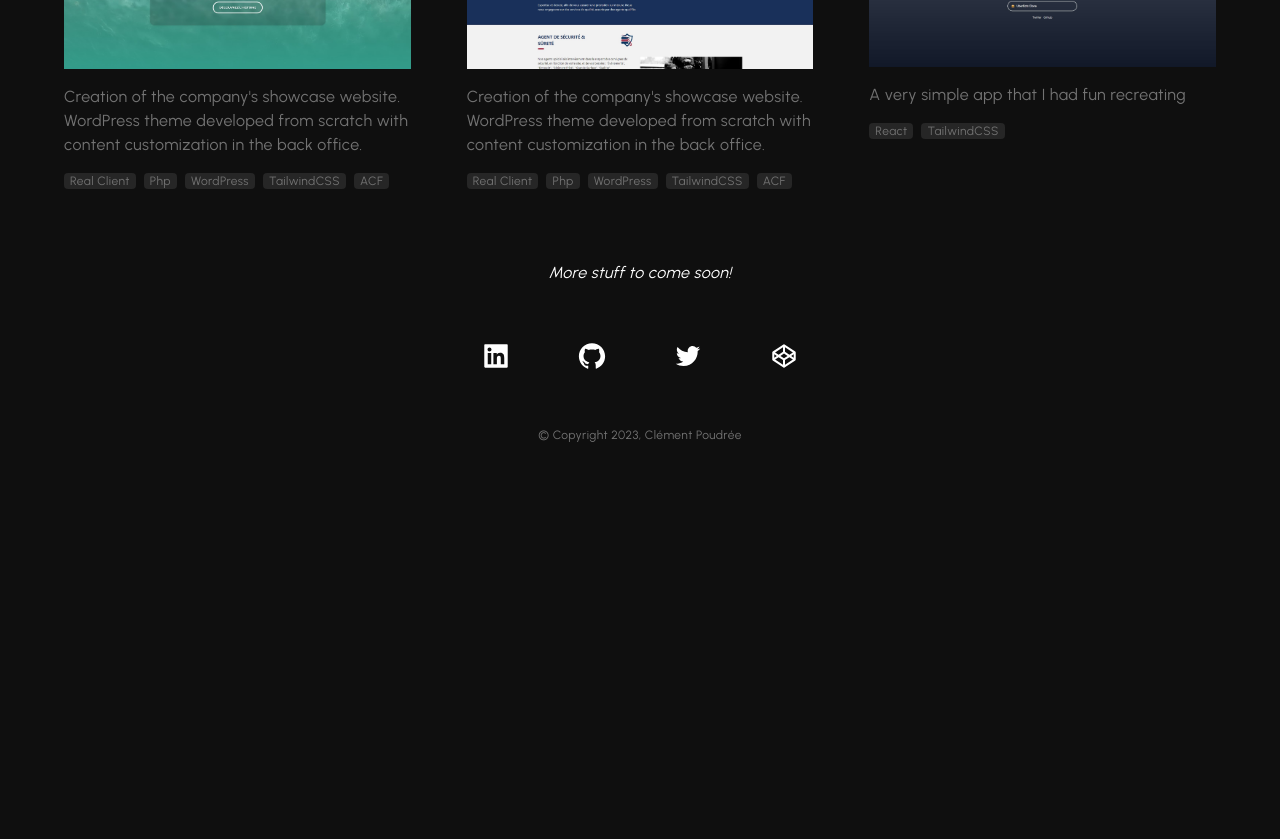
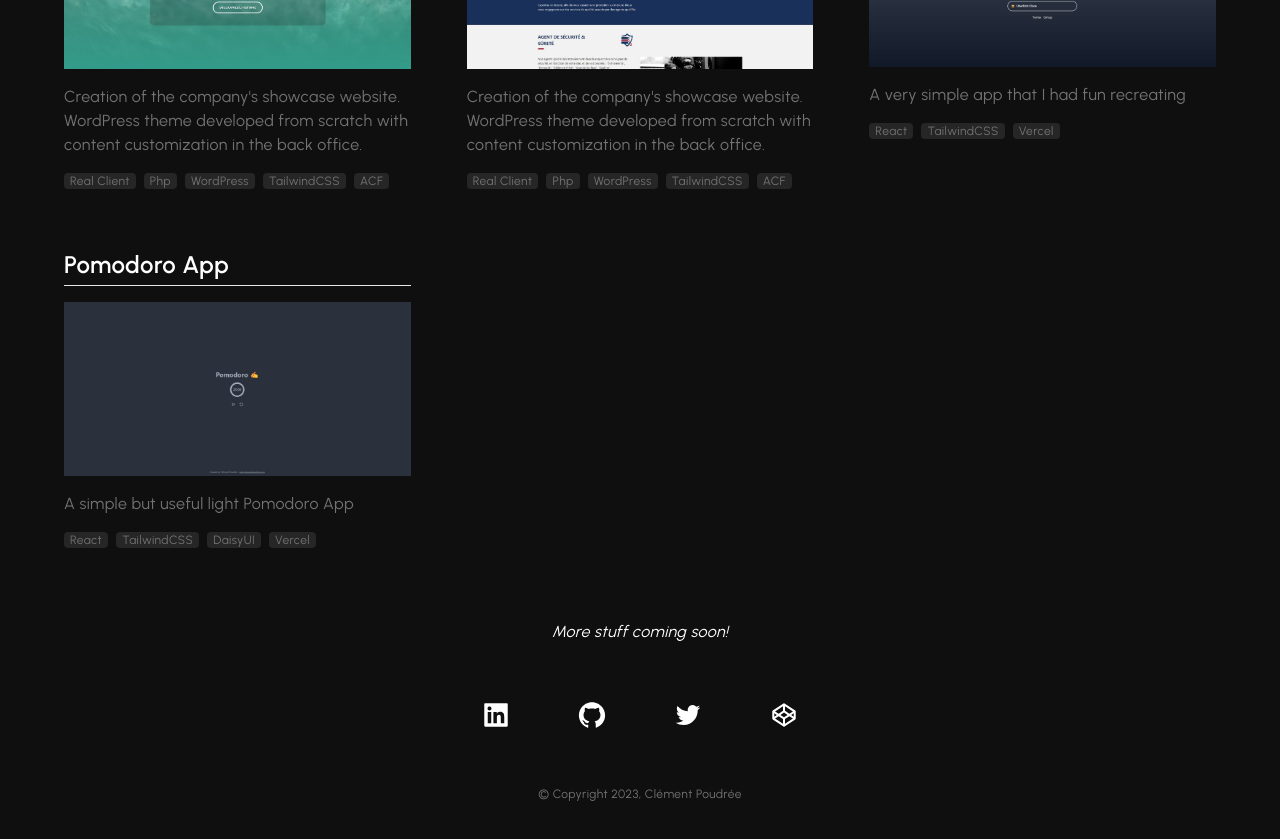
Before and after one commit to MRK4/portfolio-react, a Next.js app: page / in a window 1280 px wide. Shown: the part 1580-2419 px from the top of the page. Before the commit the page ends 2071 px from the top, so only its background shows below. Built offline with nearby package versions, Linux system fonts and the light colour scheme.

Commit message:
Added Pomodoro Project & reworked Projects items

```diff
--- a/components/ProjectsContainer.jsx
+++ b/components/ProjectsContainer.jsx
@@ -34,7 +34,9 @@ function ProjectsContainer() {
                   <h3 className="transition group-hover:translate-x-2">{projet.nom}</h3>
                   <TbArrowUpRight className="hidden w-auto h-6 transition group-hover:block" />
                 </a>
+                <a href={projet.link} target="_blank">
                   <Image
+                  className="mt-4"
                   src={`/assets/projects/`+projet.image}
                   alt={projet.nom}
                   width={1920}
@@ -42,6 +44,7 @@ function ProjectsContainer() {
                   blurDataURL="URL"
                   placeholder="blur"
                   />
+                </a>
                 <p className="transition group-hover:text-white">
                   {projet.description}
                 </p>
--- a/data/projets.json
+++ b/data/projets.json
@@ -73,7 +73,21 @@
         "link": "https://clement-linktree.vercel.app",
         "stack": [
           "React",
-          "TailwindCSS"
+          "TailwindCSS",
+          "Vercel"
+        ]
+      },
+      {
+        "id": 7,
+        "nom": "Pomodoro App",
+        "description": "A simple but useful light Pomodoro App",
+        "image": "pomodoro.jpg",
+        "link": "https://pomodoro-react-iota.vercel.app",
+        "stack": [
+          "React",
+          "TailwindCSS",
+          "DaisyUI",
+          "Vercel"
         ]
       }
     ]
--- a/pages/index.js
+++ b/pages/index.js
@@ -24,7 +24,7 @@ export default function Home() {
           <ProjectsContainer />
         </Fade>
         <section className='text-center'>
-          <i>More stuff to come soon!</i>
+          <i>More stuff coming soon!</i>
         </section>
         <SocialMedias />
         <Footer />
```
Also changed, not shown: public/assets/projects/pomodoro.jpg (added). Lines whose indentation alone changed are shown as unchanged.
